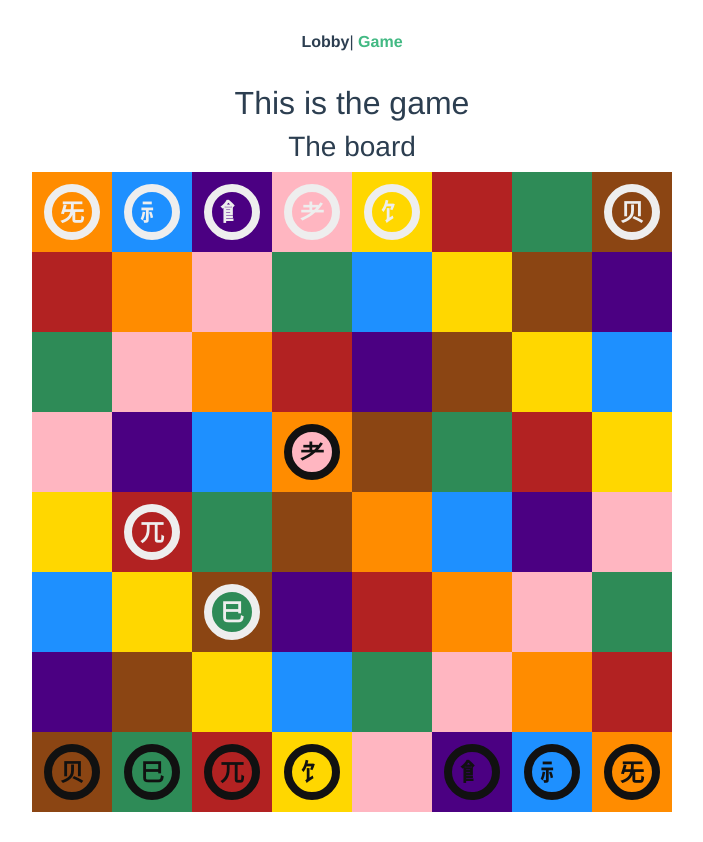
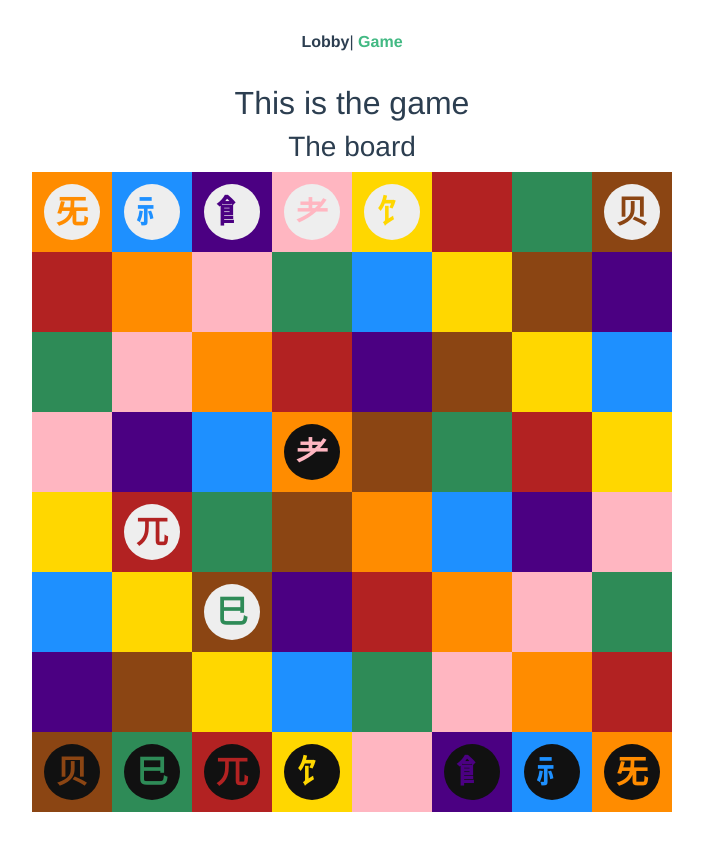
Before and after one commit to stlows/kamisado, a Vue app: page /#/game in a window 1280 px wide. Shown: the whole page, without its empty margins (288-991 px from the left). Built offline with nearby package versions, Linux system fonts and the light colour scheme.

Commit message:
visuel des tours, style quand on hover sur une tour active

```diff
--- a/src/components/Gameboard.vue
+++ b/src/components/Gameboard.vue
@@ -8,7 +8,7 @@
           :key="'tile_' + x + '_' + y"
           :style="{backgroundColor: getColor(tileColors[y-1][x-1])}"
         >
-          <app-tower v-if="getTower(x,y) !== null" :tower="getTower(x,y)"></app-tower>
+          <app-tower v-if="getTower(x,y) !== null" :tower="getTower(x,y)" :turn="turn"></app-tower>
         </td>
       </tr>
     </table>
@@ -25,7 +25,8 @@ export default {
   data() {
     return {
       tileColors: TileColors,
-      towers: []
+      towers: [],
+      turn: 0
     };
   },
   methods: {
--- a/src/components/Tower.vue
+++ b/src/components/Tower.vue
@@ -1,22 +1,26 @@
 <template>
-  <div class="tower">
+  <div>
     <svg width="10vh" height="10vh">
       <circle
         cx="50%"
         cy="50%"
-        r="30%"
-        :stroke="getPlayerColor(tower.playerId)"
-        stroke-width="10%"
-        :fill="getTowerColor(tower.colorId)"
+        r="35%"
+        class="tower"
+        :fill="getPlayerColor(tower.playerId)"
+        :class="{towerAvailable: tower.playerId === turn}"
+        @click="towerClicked"
       ></circle>
       <text
+        class="tower"
+        :class="{towerAvailable: tower.playerId === turn}"
         text-anchor="middle"
         alignment-baseline="central"
         x="50%"
         y="50%"
-        font-size="3vh"
+        font-size="4vh"
         font-weight="bold"
-        :fill="getPlayerColor(tower.playerId)"
+        :fill="getTowerColor(tower.colorId)"
+        @click="towerClicked"
       >{{ getSymbol(tower.colorId)}}</text>
     </svg>
   </div>
@@ -27,7 +31,7 @@ import Colors from "../assets/Colors.json";
 import Symbols from "../assets/Symbols.json";
 
 export default {
-  props: ["tower"],
+  props: ["tower", "turn"],
   methods: {
     getPlayerColor(id) {
       return Colors.players[id];
@@ -37,10 +41,21 @@ export default {
     },
     getSymbol(id) {
       return Symbols[id];
+    },
+    towerClicked() {
+      if (this.turn === this.tower.playerId) {
+        console.log("clicked");
+      }
     }
   }
 };
 </script>
 
 <style>
+.tower {
+  cursor: default;
+}
+.towerAvailable:hover {
+  cursor: pointer;
+}
 </style>
```
